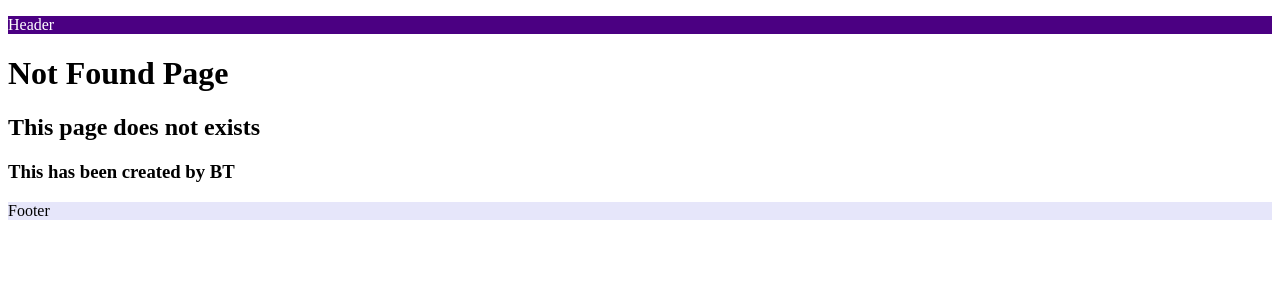
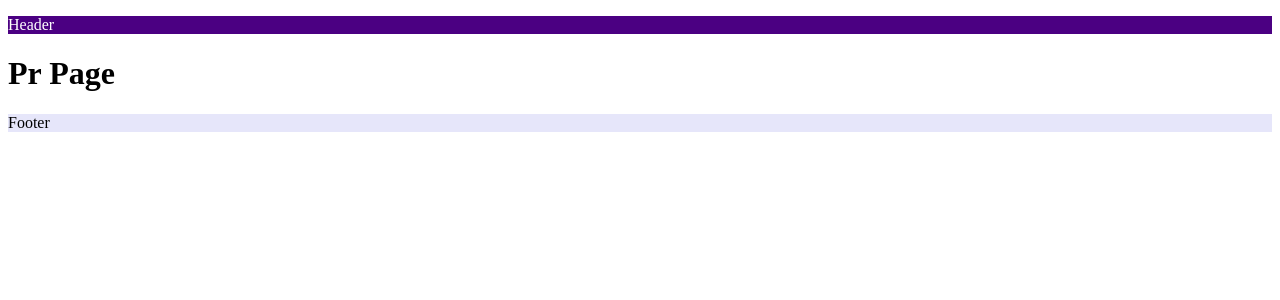
Before and after one commit to bcthakre/Nextjs15-Test, a Next.js app: page /pro in a window 1280 px wide. Before the commit this address had no page. Shown: the top 300 px of the page. Built offline with nearby package versions, Linux system fonts and the light colour scheme.

Commit message:
Add new routes and components

```diff
--- /dev/null
+++ b/src/app/dash/route.jsx
@@ -0,0 +1,3 @@
+export async function GET() {
+    return new Response("Hello World from dashboard!")
+}
--- /dev/null
+++ b/src/app/dash/users/route.jsx
@@ -0,0 +1,3 @@
+export async function GET() {
+    return new Response("Hello World from users!")
+}
--- /dev/null
+++ b/src/app/pro/api/route.jsx
@@ -0,0 +1,3 @@
+export async function GET() {
+    return new Response("Profile data from API")
+}
--- /dev/null
+++ b/src/app/pro/page.jsx
@@ -0,0 +1,7 @@
+export default function ProgPage() {
+    return (
+        <div>
+            <h1>Pr Page</h1>
+        </div>
+    )
+}
```
